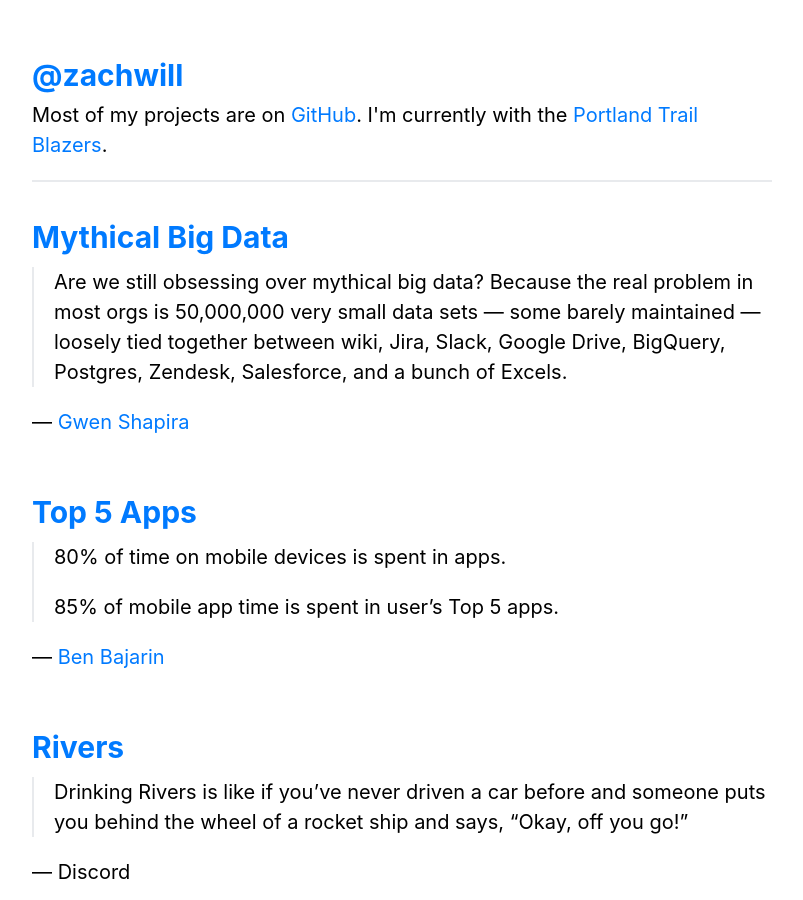
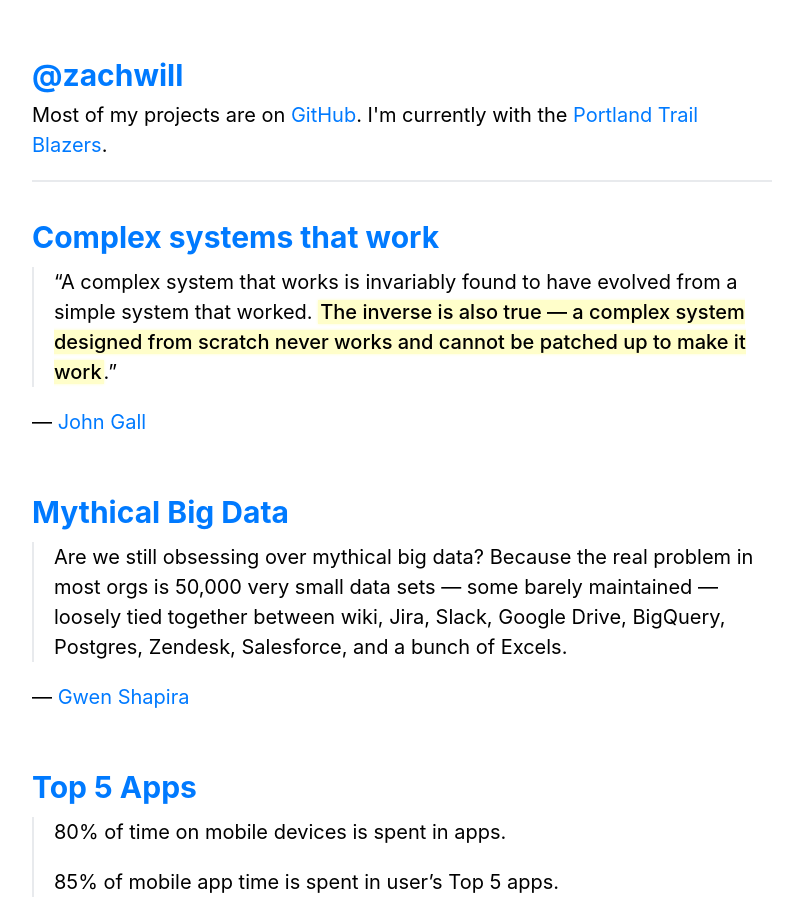
Before and after one commit to zachwill/blog, a Jekyll site: the page built from index.html, in a window 1280 px wide and 900 px high. Shown: the whole window, without its empty margins (238-1041 px from the left). Built offline with Jekyll 4.4.1, drawn with Linux system fonts in a browser that asks for light colours.

Commit message:
Add quote on complex systems

```diff
--- a/_posts/2022-09-29-mythical-big-data.md
+++ b/_posts/2022-09-29-mythical-big-data.md
@@ -4,6 +4,6 @@
 permalink : /mythical-big-data/
 ---
 
-> Are we still obsessing over mythical big data? Because the real problem in most orgs is 50,000,000 very small data sets &mdash; some barely maintained &mdash; loosely tied together between wiki, Jira, Slack, Google Drive, BigQuery, Postgres, Zendesk, Salesforce, and a bunch of Excels.
+> Are we still obsessing over mythical big data? Because the real problem in most orgs is 50,000 very small data sets &mdash; some barely maintained &mdash; loosely tied together between wiki, Jira, Slack, Google Drive, BigQuery, Postgres, Zendesk, Salesforce, and a bunch of Excels.
 
 &mdash; [Gwen Shapira](https://twitter.com/gwenshap/status/1227090981008265216)
--- /dev/null
+++ b/_posts/2022-10-15-complex-systems.md
@@ -0,0 +1,9 @@
+---
+layout    : post
+title     : Complex systems that work
+permalink : /complex-systems/
+---
+
+> "A complex system that works is invariably found to have evolved from a simple system that worked. **The inverse is also true — a complex system designed from scratch never works and cannot be patched up to make it work**.”
+
+&mdash; [John Gall](https://twitter.com/eugeneyan/status/1315450046540726272)
```
